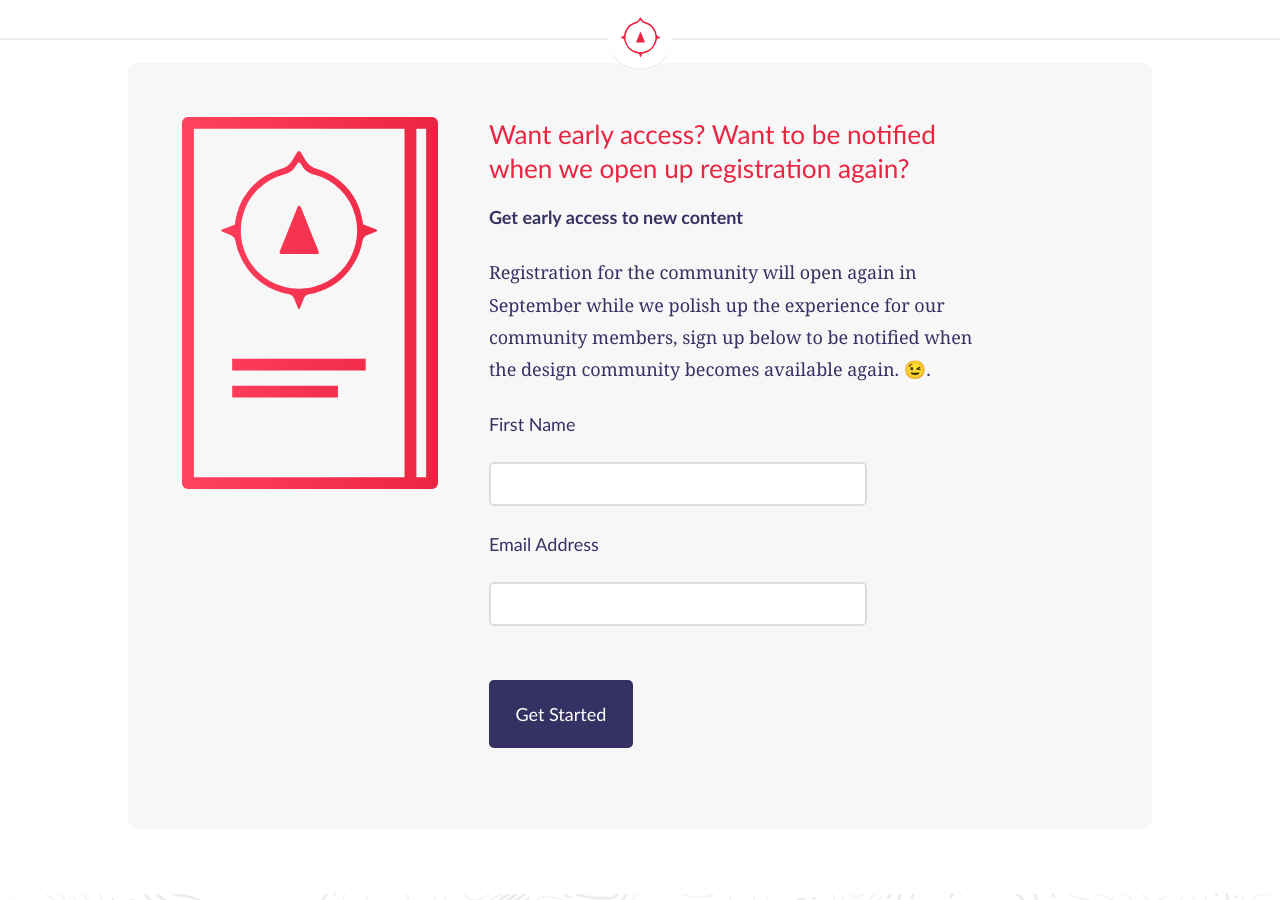
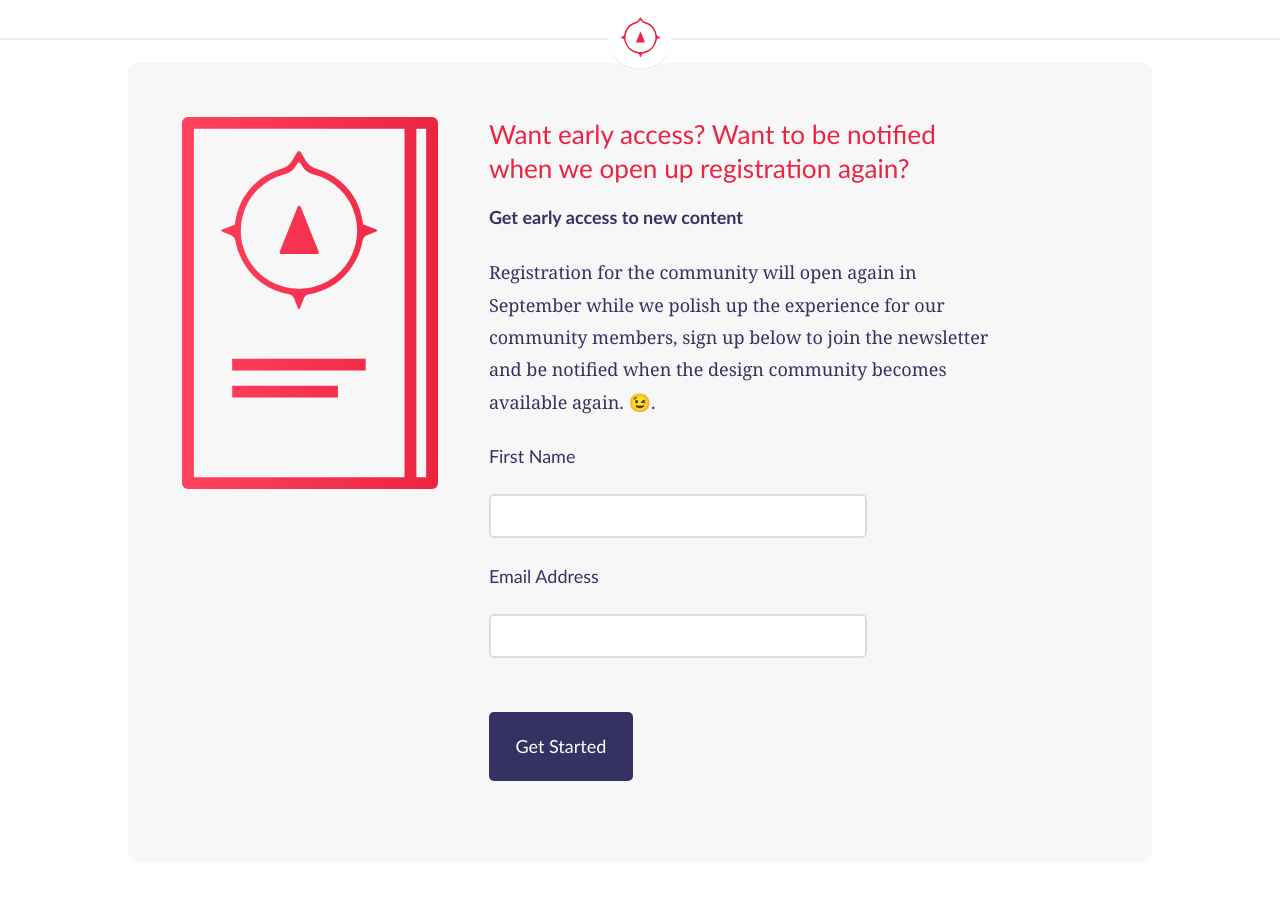
Before and after one commit to compassofdesign/site, a Jekyll site: the page built from _posts/products/2017-05-28-vector-topographic-maps.md, in a window 1280 px wide and 900 px high, scrolled down 1174 px. Built offline with Jekyll 4.4.1, drawn with Linux system fonts in a browser that asks for light colours; nearby versions of some CDN libraries.

Commit message:
changed another title on how to join the community stating that they are joining the newsletter

```diff
--- a/_includes/mailchimp.html
+++ b/_includes/mailchimp.html
@@ -13,7 +13,7 @@
         {%endif%}
         {% if page.soon == true %}<h5>Get early access to new content</h5>{% endif %}
         {%if page.url contains "community" %}<h5>Get in the right environment to level up your design skills each week.</h5>{%endif %}
-        <p>Registration for the community will open again in September while we polish up the experience for our community members, sign up below to be notified when the design community becomes available again. 😉.</p>
+        <p>Registration for the community will open again in September while we polish up the experience for our community members, sign up below to join the newsletter and be notified when the design community becomes available again. 😉.</p>
 
       <div class="mc-field-group">
         <label for="mce-FNAME">First Name </label>
```
